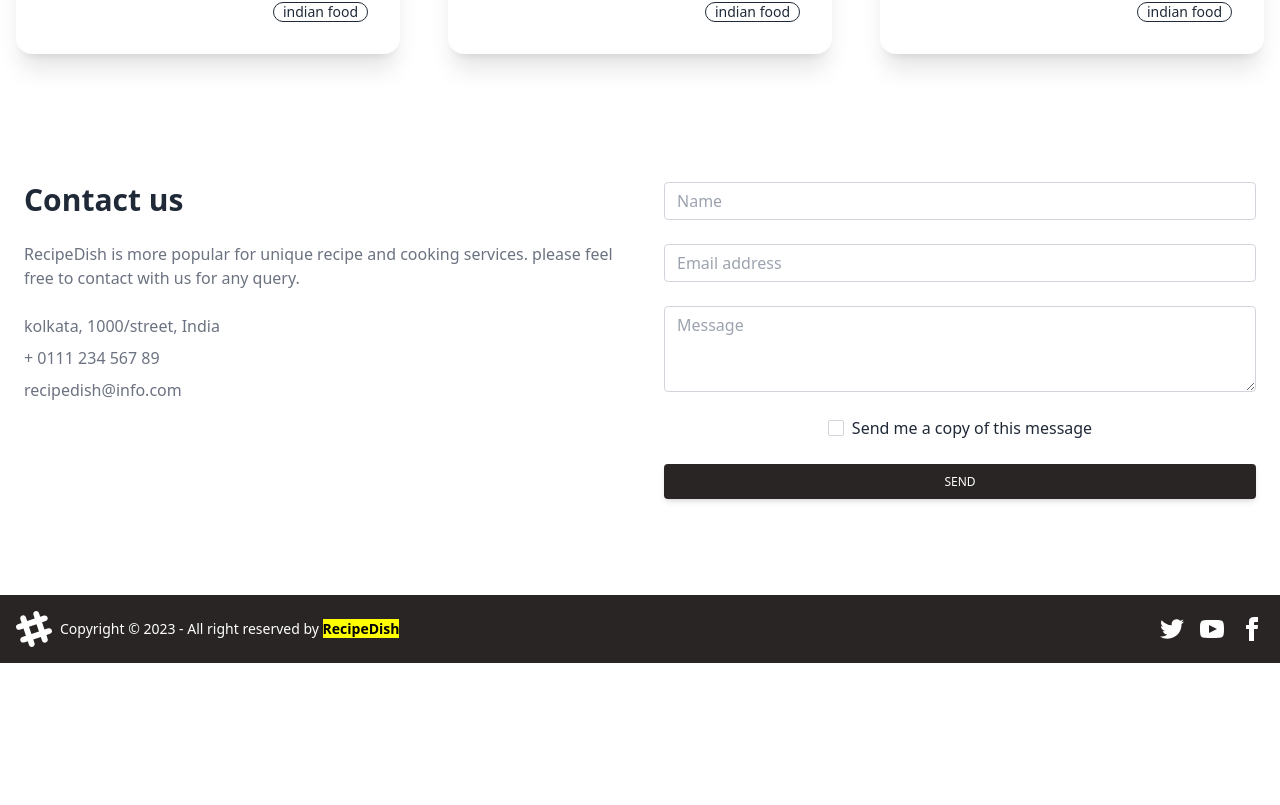
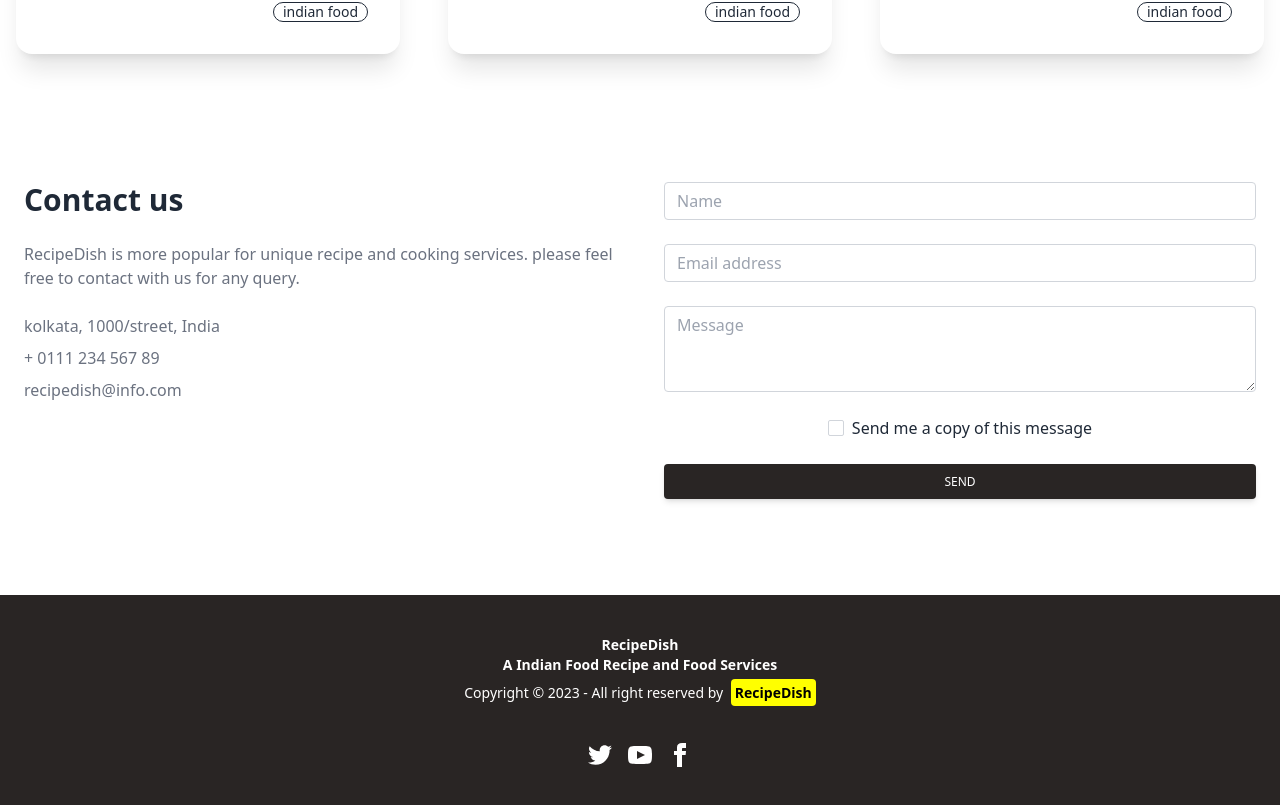
Before and after one commit to mohammadmukhter/recipe-dish-client, a React (Vite) app: page /Home/ in a window 1280 px wide. Shown: the part 1534-2339 px from the top of the page. Before the commit the page ends 2197 px from the top, so only its background shows below. Built offline with nearby package versions, Linux system fonts and the light colour scheme; no server answers.

Commit message:
optimize the footer

```diff
--- a/src/components/pages/shared/Footer.jsx
+++ b/src/components/pages/shared/Footer.jsx
@@ -2,25 +2,20 @@ import React from "react";
 
 const Footer = () => {
   return (
-    <footer className="footer items-center p-4 bg-[#292524] text-neutral-content mt-auto">
-      <div className="items-center grid-flow-col">
-        <svg
-          width="36"
-          height="36"
-          viewBox="0 0 24 24"
-          xmlns="http://www.w3.org/2000/svg"
-          fillRule="evenodd"
-          clipRule="evenodd"
-          className="fill-current"
-        >
-          <path d="M22.672 15.226l-2.432.811.841 2.515c.33 1.019-.209 2.127-1.23 2.456-1.15.325-2.148-.321-2.463-1.226l-.84-2.518-5.013 1.677.84 2.517c.391 1.203-.434 2.542-1.831 2.542-.88 0-1.601-.564-1.86-1.314l-.842-2.516-2.431.809c-1.135.328-2.145-.317-2.463-1.229-.329-1.018.211-2.127 1.231-2.456l2.432-.809-1.621-4.823-2.432.808c-1.355.384-2.558-.59-2.558-1.839 0-.817.509-1.582 1.327-1.846l2.433-.809-.842-2.515c-.33-1.02.211-2.129 1.232-2.458 1.02-.329 2.13.209 2.461 1.229l.842 2.515 5.011-1.677-.839-2.517c-.403-1.238.484-2.553 1.843-2.553.819 0 1.585.509 1.85 1.326l.841 2.517 2.431-.81c1.02-.33 2.131.211 2.461 1.229.332 1.018-.21 2.126-1.23 2.456l-2.433.809 1.622 4.823 2.433-.809c1.242-.401 2.557.484 2.557 1.838 0 .819-.51 1.583-1.328 1.847m-8.992-6.428l-5.01 1.675 1.619 4.828 5.011-1.674-1.62-4.829z"></path>
-        </svg>
+    <footer className="footer footer-center p-10 bg-[#292524] text-primary-content">
+      <div>
+        <p className="font-bold">
+          RecipeDish <br />A Indian Food Recipe and Food Services
+        </p>
         <p>
           Copyright © 2023 - All right reserved by{" "}
-          <mark className="text-black font-bold">RecipeDish</mark>
+          <mark className="text-black p-1 rounded ms-1 font-semibold">
+            RecipeDish
+          </mark>
         </p>
       </div>
-      <div className="grid-flow-col gap-4 md:place-self-center md:justify-self-end">
+      <div>
+        <div className="grid grid-flow-col gap-4">
           <a>
             <svg
               xmlns="http://www.w3.org/2000/svg"
@@ -55,6 +50,7 @@ const Footer = () => {
             </svg>
           </a>
         </div>
+      </div>
     </footer>
   );
 };
```
Also changed, not shown: 1 other file (tests, documents, lock files or other folders). Lines whose indentation alone changed are shown as unchanged.
